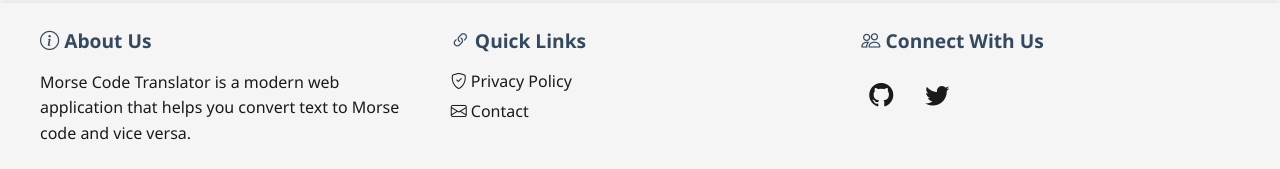
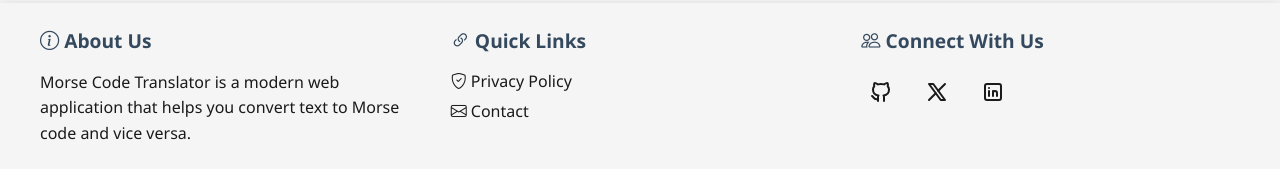
Before and after one commit to y1hy11/T2M---Text-Morse-Code-Translator, a React (Vite) app: page / in a window 1280 px wide. Shown: the part 1768-1937 px from the top of the page. Built offline with nearby package versions, Linux system fonts and the light colour scheme.

Commit message:
Refactor footer and navbar components with enhanced social media links and improved CSS comments for clarity

```diff
--- a/index.html
+++ b/index.html
@@ -37,7 +37,7 @@ ASCII Art Header
     />
     <meta name="author" content="y1hy11" />
     <!-- External Resources -->
-    <link rel="icon" type="image" href="./src/assets/Head_img.svg" />
+    <link rel="icon" type="image" href="src/assets/Head_img.svg" />
     <link
       rel="stylesheet"
       href="https://cdn.jsdelivr.net/npm/bootstrap-icons@1.11.1/font/bootstrap-icons.css"
--- a/src/components/Footer.jsx
+++ b/src/components/Footer.jsx
@@ -43,19 +43,23 @@ const Footer = () => {
             <i className="bi bi-people"></i> {t("footer.connectWithUs")}
           </h3>
           <div className="social-links">
-            <a
-              href="https://github.com/y1hy11"
+          <a href="https://github.com/Y1hy11"
                 target="_blank"
                 rel="noopener noreferrer"
-            >
-              <i className="bi bi-github"></i>
+                className="github">
+                <svg xmlns="http://www.w3.org/2000/svg"  width="24" height="24" viewBox="0 0 24 24" strokeWidth="2" stroke="currentColor" fill="none" strokeLinecap="round" strokeLinejoin="round"><path stroke="none" d="M0 0h24v24H0z" fill="none"></path><path d="M9 19c-4.3 1.4-4.3-2.5-6-3m12 5v-3.5c0-1 .1-1.4-.5-2 2.8-.3 5.5-1.4 5.5-6a4.6 4.6.0 00-1.3-3.2 4.2 4.2.0 00-.1-3.2s-1.1-.3-3.5 1.3a12.3 12.3.0 00-6.2.0C6.5 2.8 5.4 3.1 5.4 3.1a4.2 4.2.0 00-.1 3.2A4.6 4.6.0 004 9.5c0 4.6 2.7 5.7 5.5 6-.6.6-.6 1.2-.5 2V21"></path></svg>
               </a>
-            <a
-              href="https://x.com/y1hy1_1"
+              <a href="https://x.com/y1hy1_1"
                 target="_blank"
                 rel="noopener noreferrer"
-            >
-              <i className="bi bi-twitter"></i>
+                className="twitter">
+                <svg xmlns="http://www.w3.org/2000/svg"  width="24" height="24" viewBox="0 0 24 24" strokeWidth="2" stroke="currentColor" fill="none" strokeLinecap="round" strokeLinejoin="round"><path stroke="none" d="M0 0h24v24H0z" fill="none"/><path d="M4 4l11.733 16h4.267l-11.733 -16z"/><path d="M4 20l6.768 -6.768m2.46 -2.46l6.772 -6.772"/></svg>
+              </a>
+              <a href="https://www.linkedin.com/in/yahya-elalaoui"
+                target="_blank"
+                rel="noopener noreferrer"
+                className="linkedin">
+                <svg xmlns="http://www.w3.org/2000/svg"  width="24" height="24" viewBox="0 0 24 24" strokeWidth="2" stroke="currentColor" fill="none" strokeLinecap="round" strokeLinejoin="round"><path stroke="none" d="M0 0h24v24H0z" fill="none"></path><path d="M4 4m0 2a2 2 0 0 1 2 -2h12a2 2 0 0 1 2 2v12a2 2 0 0 1 -2 2h-12a2 2 0 0 1 -2 -2z"></path><path d="M8 11l0 5"></path><path d="M8 8l0 .01"></path><path d="M12 16l0 -5"></path><path d="M16 16v-3a2 2 0 0 0 -4 0"></path></svg>
               </a>
           </div>
         </div>
```
Also changed, not shown: src/styles/components/Footer.css (+27 -0 lines), src/styles/components/Navbar.css (+20 -0 lines). Lines whose indentation alone changed are shown as unchanged.
